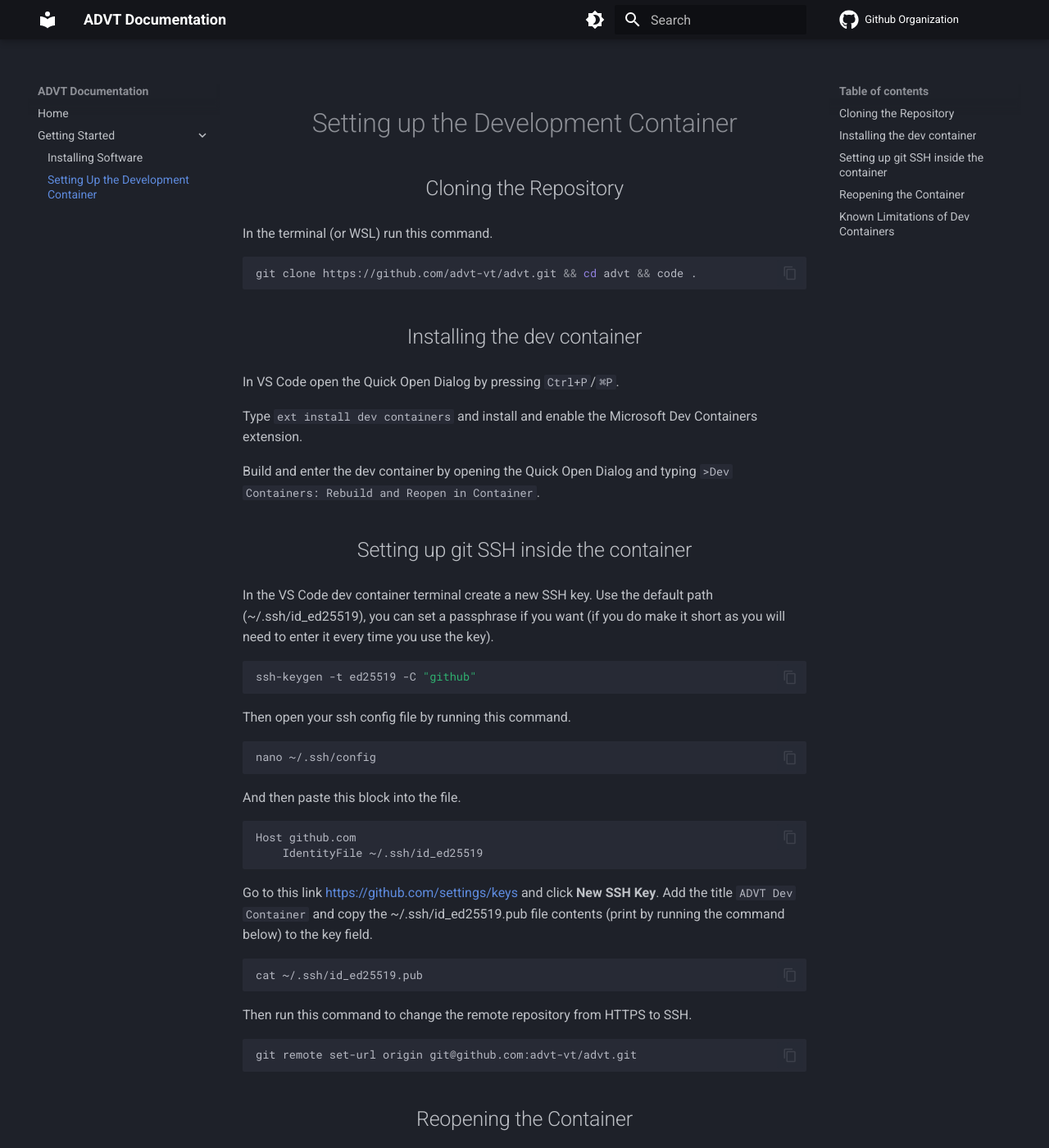
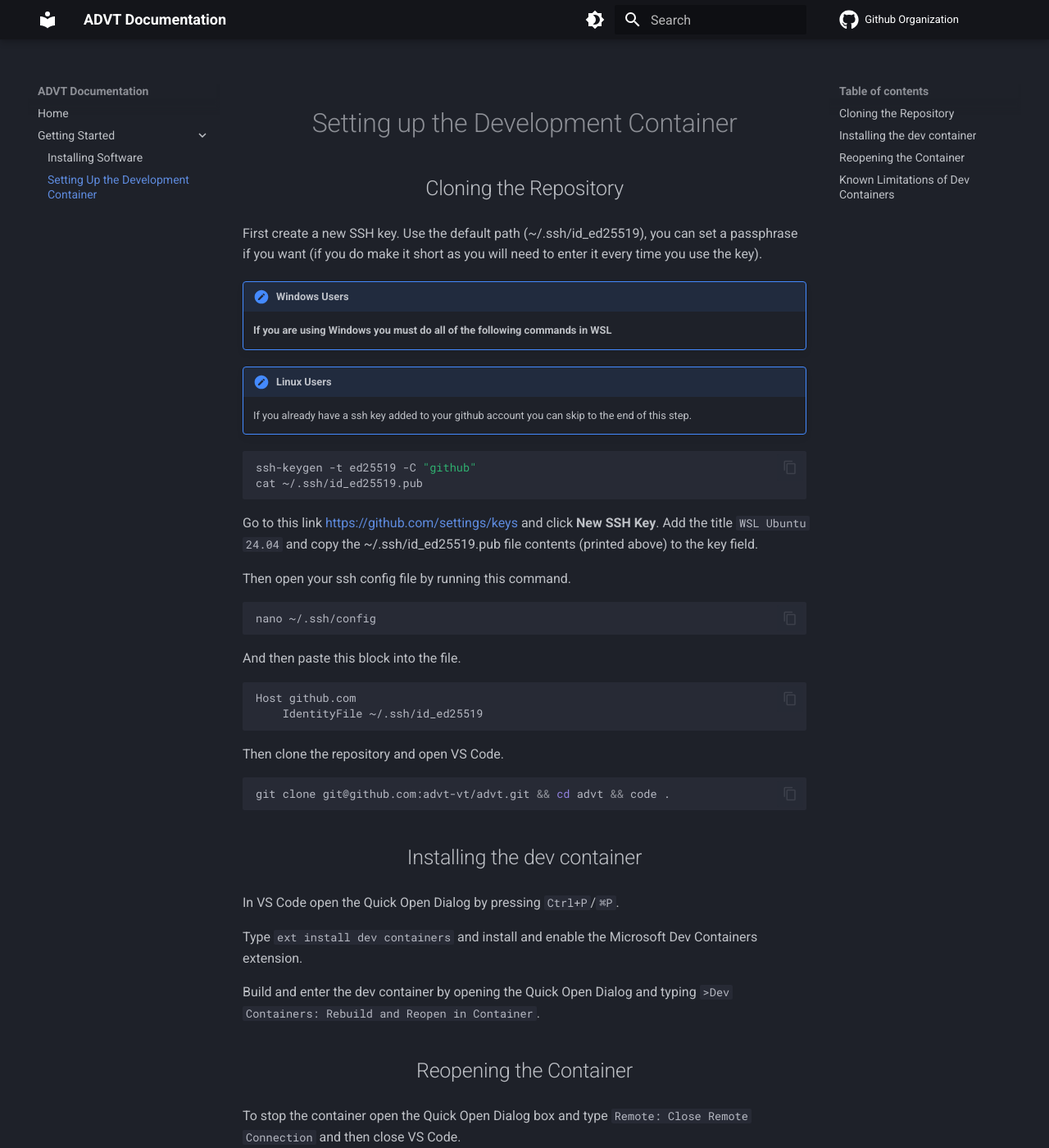
Before and after one commit to advt-vt/advt-vt.github.io, an MkDocs documentation site: the page built from docs/getting_started/setting_up_dev_container.md, in a window 1280 px wide and 1400 px high. Shown: the whole window at 82% size. Built offline with MkDocs 1.6.1 and Material for MkDocs 9.7.7, drawn with Linux system fonts in a browser that asks for light colours.

Commit message:
SSH key to WSL as dev container gets reset every build

````diff
--- a/docs/getting_started/setting_up_dev_container.md
+++ b/docs/getting_started/setting_up_dev_container.md
@@ -7,27 +7,20 @@ description: Setting up the development container.
 
 ## <p style="text-align: center;"> Cloning the Repository </p>
 
-In the terminal (or WSL) run this command.
+First create a new SSH key. Use the default path (~/.ssh/id_ed25519), you can set a passphrase if you want (if you do make it short as you will need to enter it every time you use the key).
 
-``` bash
-git clone https://github.com/advt-vt/advt.git && cd advt && code .
-```
+!!! Note "Windows Users"
+    **If you are using Windows you must do all of the following commands in WSL**
 
-## <p style="text-align: center;"> Installing the dev container </p>
-
-In VS Code open the Quick Open Dialog by pressing `Ctrl+P`/`⌘P`.
-
-Type `ext install dev containers` and install and enable the Microsoft Dev Containers extension.
-
-Build and enter the dev container by opening the Quick Open Dialog and typing `>Dev Containers: Rebuild and Reopen in Container`.
-
-## <p style="text-align: center;"> Setting up git SSH inside the container </p>
-
-In the VS Code dev container terminal create a new SSH key. Use the default path (~/.ssh/id_ed25519), you can set a passphrase if you want (if you do make it short as you will need to enter it every time you use the key).
+!!! Note "Linux Users"
+    If you already have a ssh key added to your github account you can skip to the end of this step.
 
 ``` bash
 ssh-keygen -t ed25519 -C "github"
+cat ~/.ssh/id_ed25519.pub
 ```
+
+Go to this link <https://github.com/settings/keys> and click **New SSH Key**. Add the title `WSL Ubuntu 24.04` and copy the ~/.ssh/id_ed25519.pub file contents (printed above) to the key field.
 
 Then open your ssh config file by running this command.
 
@@ -42,17 +35,19 @@ Host github.com
     IdentityFile ~/.ssh/id_ed25519
 ```
 
-Go to this link <https://github.com/settings/keys> and click **New SSH Key**. Add the title `ADVT Dev Container` and copy the ~/.ssh/id_ed25519.pub file contents (print by running the command below) to the key field.
+Then clone the repository and open VS Code.
 
 ``` bash
-cat ~/.ssh/id_ed25519.pub
+git clone git@github.com:advt-vt/advt.git && cd advt && code .
 ```
 
-Then run this command to change the remote repository from HTTPS to SSH.
+## <p style="text-align: center;"> Installing the dev container </p>
 
-``` bash
-git remote set-url origin git@github.com:advt-vt/advt.git
-```
+In VS Code open the Quick Open Dialog by pressing `Ctrl+P`/`⌘P`.
+
+Type `ext install dev containers` and install and enable the Microsoft Dev Containers extension.
+
+Build and enter the dev container by opening the Quick Open Dialog and typing `>Dev Containers: Rebuild and Reopen in Container`.
 
 ## <p style="text-align: center;"> Reopening the Container </p>
 
````
Also changed, not shown: other parts of docs/getting_started/setting_up_dev_container.md (+1 -1 lines).
